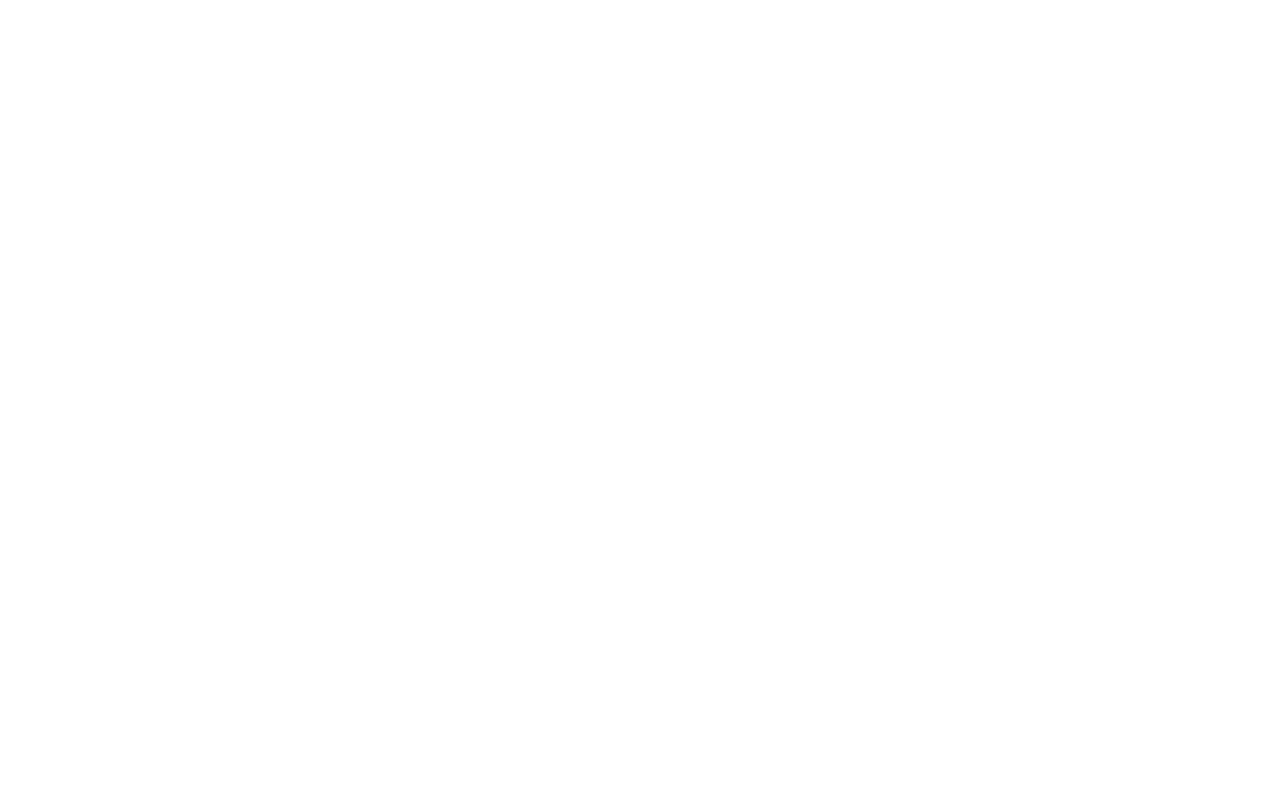
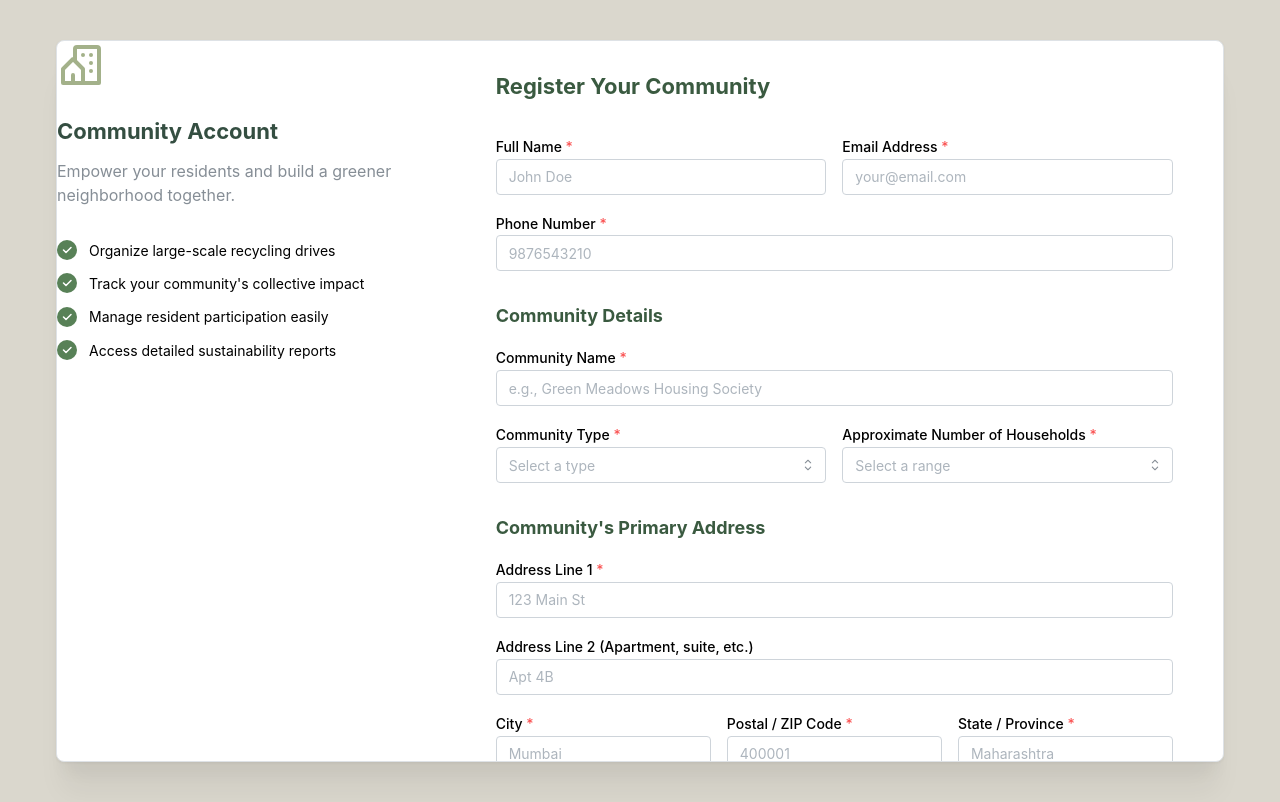
Before and after one commit to PrerikaP1331/scrapp-platform, a React (Create React App) app in the folder client/: page /signup/community in a window 1280 px wide. Before the commit this address had no page. Built offline with nearby package versions, Linux system fonts and the light colour scheme.

Commit message:
feat: Build end-to-end community sign-up flow

```diff
--- a/client/src/App.js
+++ b/client/src/App.js
@@ -1,7 +1,8 @@
-// /client/src/App.js (Updated with Redirect)
-
-import { BrowserRouter as Router, Routes, Route, Navigate } from 'react-router-dom'; // 1. Import Navigate
+// /client/src/App.js (Corrected with All Providers)
+import { BrowserRouter as Router, Routes, Route, Navigate } from 'react-router-dom';
+import { MantineProvider } from '@mantine/core';
 import { Notifications } from '@mantine/notifications';
+import { AuthProvider } from './context/AuthContext';
 
 // Layouts
 import PublicLayout from './layouts/PublicLayout';
@@ -10,26 +11,30 @@
 import LoginPage from './pages/LoginPage/LoginPage';
 import SelectRolePage from './pages/SelectRolePage/SelectRolePage';
 import IndividualSignUpPage from './pages/IndividualSignUpPage/IndividualSignUpPage';
+import CommunitySignUpPage from './pages/CommunitySignUpPage/CommunitySignUpPage';
 
 function App() {
   return (
+    // All providers are wrapped here, in the correct order
+    <MantineProvider>
+      <AuthProvider>
         <Router>
-      <Notifications />
+          <Notifications /> {/* The Notifications component can now access the Mantine theme */}
           <Routes>
             <Route path="/" element={<PublicLayout />}>
               <Route index element={<h1>Homepage Placeholder</h1>} />
               <Route path="login" element={<LoginPage />} />
-
-          {/* 2. Add this new route for redirection */}
               <Route path="signup" element={<Navigate to="/signup/select-role" replace />} />
-
               <Route path="signup/select-role" element={<SelectRolePage />} />
               <Route path="signup/individual" element={<IndividualSignUpPage />} />
+              <Route path="signup/community" element={<CommunitySignUpPage />} />
             </Route>
 
             <Route path="/dashboard" element={<h1>Welcome! You are logged in.</h1>} />
           </Routes>
         </Router>
+      </AuthProvider>
+    </MantineProvider>
   );
 }
 
--- /dev/null
+++ b/client/src/components/formSections/CommunityDetails.js
@@ -0,0 +1,50 @@
+// /client/src/components/formSections/CommunityDetails.js
+import React from 'react';
+import { Grid, TextInput, Title, Select } from '@mantine/core';
+import AddressInformation from './AddressInformation'; // We are composing components!
+
+function CommunityDetails({ form }) {
+  return (
+    <>
+      <Grid.Col span={12}>
+        <Title order={4} mt="md" style={{ color: '#3a5a40' }}>Community Details</Title>
+      </Grid.Col>
+      <Grid.Col span={12}>
+        <TextInput
+          label="Community Name"
+          placeholder="e.g., Green Meadows Housing Society"
+          {...form.getInputProps('communityName')}
+          required
+        />
+      </Grid.Col>
+      <Grid.Col span={{ base: 12, md: 6 }}>
+        <Select
+          label="Community Type"
+          placeholder="Select a type"
+          data={[
+            'Residential Society / RWA',
+            'Apartment Complex',
+            'Neighborhood Association',
+            'Other'
+          ]}
+          {...form.getInputProps('communityType')}
+          required
+        />
+      </Grid.Col>
+      <Grid.Col span={{ base: 12, md: 6 }}>
+        <Select
+          label="Approximate Number of Households"
+          placeholder="Select a range"
+          data={['1-50', '51-100', '101-250', '251-500', '500+']}
+          {...form.getInputProps('householdCount')}
+          required
+        />
+      </Grid.Col>
+
+      {/* Here we reuse the AddressInformation component for the community's address */}
+      <AddressInformation form={form} title="Community's Primary Address" />
+    </>
+  );
+}
+
+export default CommunityDetails;
--- a/client/src/index.js
+++ b/client/src/index.js
@@ -1,20 +1,16 @@
-// /client/src/index.js (Corrected)
+// /client/src/index.js (Simplified and Corrected)
 import React from 'react';
 import ReactDOM from 'react-dom/client';
-import { MantineProvider } from '@mantine/core';
 import App from './App';
-import { AuthProvider } from './context/AuthContext';
 
+// Import global CSS files
 import './index.css';
 import '@mantine/core/styles.css';
+import '@mantine/notifications/styles.css';
 
 const root = ReactDOM.createRoot(document.getElementById('root'));
 root.render(
   <React.StrictMode>
-    <MantineProvider>
-      <AuthProvider>
-          <App />
-      </AuthProvider>
-    </MantineProvider>
+    <App />
   </React.StrictMode>
 );
--- /dev/null
+++ b/client/src/pages/CommunitySignUpPage/CommunitySignUpPage.js
@@ -0,0 +1,123 @@
+// /client/src/pages/CommunitySignUpPage/CommunitySignUpPage.js (Corrected)
+
+import React, { useContext } from 'react';
+import { Button, Title, Checkbox, Grid, Box } from '@mantine/core';
+import { useForm } from '@mantine/form';
+import { useNavigate } from 'react-router-dom';
+import { notifications } from '@mantine/notifications';
+import { AuthContext } from '../../context/AuthContext';
+import { IconBuildingCommunity } from '@tabler/icons-react';
+import apiClient from '../../api/axios';
+
+// Import Layouts and Components
+import RegistrationLayout from '../../layouts/RegistrationLayout/RegistrationLayout';
+import RoleBenefitCard from '../../components/RoleBenefitCard/RoleBenefitCard';
+import PersonalInformation from '../../components/formSections/PersonalInformation';
+import AccountSecurity from '../../components/formSections/AccountSecurity';
+import CommunityDetails from '../../components/formSections/CommunityDetails';
+
+function CommunitySignUpPage() {
+  const navigate = useNavigate();
+  const { login } = useContext(AuthContext);
+
+  const form = useForm({
+    initialValues: {
+      // Admin Info
+      name: '', email: '', phone: '',
+      // Community Details
+      communityName: '', communityType: '', householdCount: '',
+      addressLine1: '', addressLine2: '', city: '', postalCode: '', state: '',
+      // Security
+      password: '', confirmPassword: '', terms: false,
+    },
+    validate: {
+      name: (value) => (value.trim().length > 0 ? null : 'Full name is required'),
+      email: (value) => (/^\S+@\S+$/.test(value) ? null : 'Invalid email'),
+      phone: (value) => (/^\d{10,}$/.test(value) ? null : 'Phone number must be at least 10 digits'),
+      communityName: (value) => (value.trim().length > 0 ? null : 'Community name is required'),
+      communityType: (value) => (value ? null : 'Please select a community type'),
+      householdCount: (value) => (value ? null : 'Please select a household count'),
+      addressLine1: (value) => (value.trim().length > 0 ? null : 'Address Line 1 is required'),
+      city: (value) => (value.trim().length > 0 ? null : 'City is required'),
+      postalCode: (value) => (value.trim().length > 0 ? null : 'Postal/ZIP code is required'),
+      state: (value) => (value.trim().length > 0 ? null : 'State/Province is required'),
+      password: (value) => (value.length >= 8 ? null : 'Password must be at least 8 characters long'),
+      confirmPassword: (value, values) => (value === values.password ? null : 'Passwords do not match'),
+      terms: (value) => (value ? null : 'You must agree to the terms'),
+    },
+  });
+
+  const handleSubmit = async (values) => {
+    const payload = {
+        name: values.name,
+        email: values.email,
+        phone: values.phone,
+        password: values.password,
+        communityName: values.communityName,
+        communityType: values.communityType,
+        householdCount: values.householdCount,
+        addressLine1: values.addressLine1,
+        addressLine2: values.addressLine2,
+        city: values.city,
+        postalCode: values.postalCode,
+        state: values.state,
+    };
+
+    try {
+        // THIS LINE IS THE FIX: The URL is now correct.
+        const response = await apiClient.post('/communities/register', payload);
+        const { token } = response.data;
+
+        login(null, token);
+
+        notifications.show({
+          title: 'Community Registration Successful',
+          message: 'Welcome! Your community is now registered.',
+          color: 'green',
+        });
+
+        navigate('/dashboard');
+
+    } catch (error) {
+        notifications.show({
+          title: 'Registration Failed',
+          message: error.response?.data?.msg || 'An unknown error occurred.',
+          color: 'red',
+        });
+        console.error("Community Registration Error:", error.response);
+    }
+  };
+
+  const benefitCard = (
+    <RoleBenefitCard
+      icon={<IconBuildingCommunity size={48} color="#a3b18a" />}
+      title="Community Account"
+      description="Empower your residents and build a greener neighborhood together."
+      features={[
+        "Organize large-scale recycling drives",
+        "Track your community's collective impact",
+        "Manage resident participation easily",
+        "Access detailed sustainability reports"
+      ]}
+    />
+  );
+
+  const registrationForm = (
+    <Box p={30}>
+      <Title order={3} style={{ color: '#3a5a40' }}>Register Your Community</Title>
+      <form onSubmit={form.onSubmit(handleSubmit)}>
+        <Grid mt="xl" gutter="md">
+          <PersonalInformation form={form} />
+          <CommunityDetails form={form} />
+          <AccountSecurity form={form} />
+          <Grid.Col span={12}><Checkbox mt="md" label="I agree to the Scrapp Terms of Service and Privacy Policy." {...form.getInputProps('terms', { type: 'checkbox' })} /></Grid.Col>
+          <Grid.Col span={12}><Button fullWidth mt="xl" type="submit" style={{ backgroundColor: '#588157' }}>Register Our Community</Button></Grid.Col>
+        </Grid>
+      </form>
+    </Box>
+  );
+
+  return <RegistrationLayout benefitCard={benefitCard} form={registrationForm} />;
+}
+
+export default CommunitySignUpPage;
```
Also changed, not shown: client/src/components/formSections/ContactPersonInformation.js (added), client/src/components/formSections/OrganisationalDetails.js (added), client/src/pages/CommunitySignUpPage/CommunitySignUpPage.module.css (added). Lines whose indentation alone changed are shown as unchanged.
